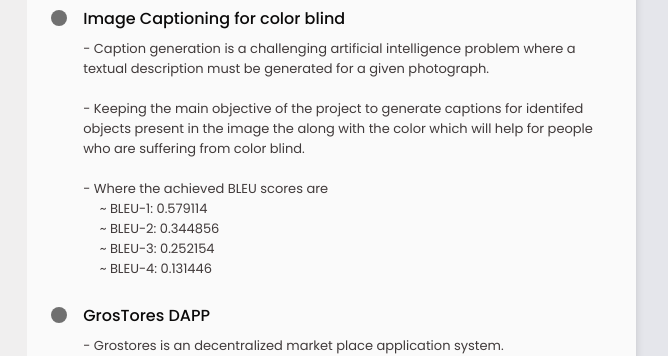
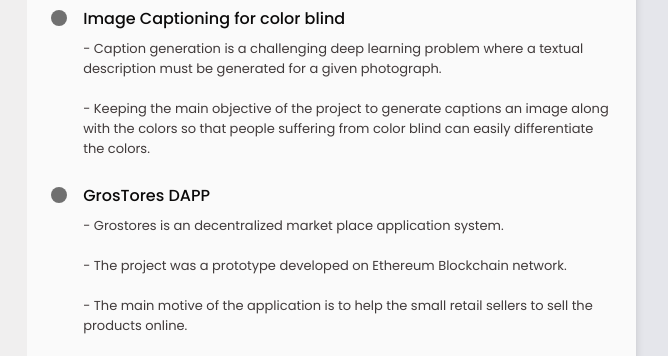
Before and after one commit to ChintalaNavaneeth/resume, a plain HTML site: page index.html in a window 1280 px wide. Shown: the part 328-684 px from the top of the page, 488-1156 px from the left. Drawn offline with nearby package versions, Linux system fonts and the light colour scheme.

Commit message:
deep learning project changes done

```diff
--- a/index.html
+++ b/index.html
@@ -263,19 +263,14 @@
                             <div class="experience__data bd-grid">
                                 <h3 class="experience__title">Image Captioning for color blind </h3>
                                 <p class="experience__description">
-                                    - Caption generation is a challenging artificial intelligence problem where a
+                                    - Caption generation is a challenging deep learning problem where a
                                     textual description must be generated for a given photograph.
                                     <br>
                                     <br>
-                                    - Keeping the main objective of the project to generate captions for identifed
-                                    objects present in the image the along with the color which will help for people who
-                                    are suffering from color blind.
+                                    - Keeping the main objective of the project to generate captions an image along with
+                                    the colors so that people suffering from color blind can easily differentiate the
+                                    colors.
                                     <br>
-                                    <br>
-                                    - Where the achieved BLEU scores are <br>&emsp; ~ BLEU-1: 0.579114 <br>
-                                    &emsp; ~ BLEU-2: 0.344856 <br>
-                                    &emsp; ~ BLEU-3: 0.252154 <br>
-                                    &emsp; ~ BLEU-4: 0.131446
                                 </p>
                             </div>
                         </div>
```
